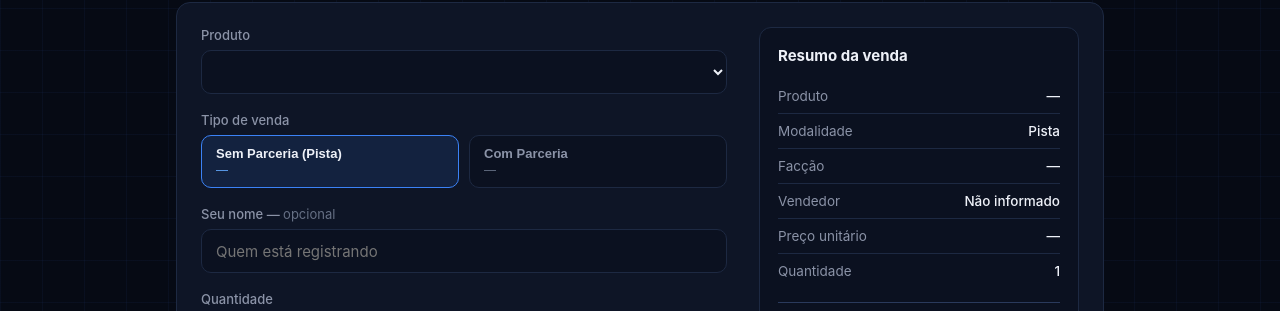
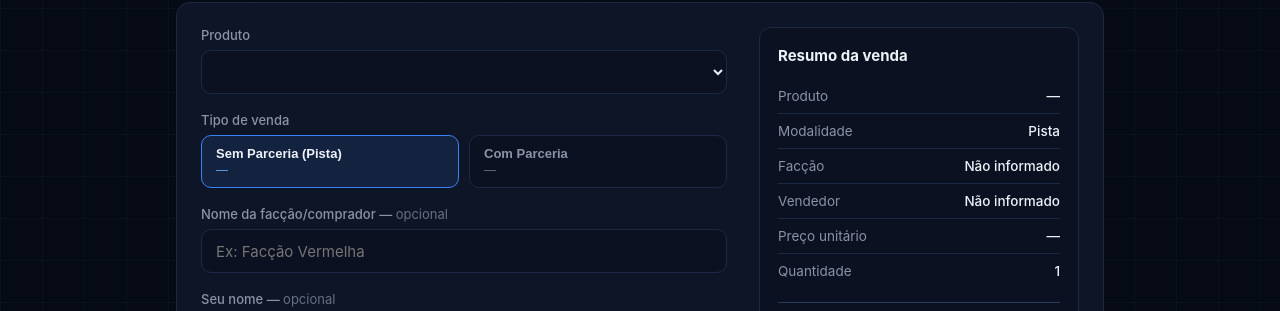
Before and after one commit to henriquelamera/bot_discord_fivem, a website: page src/web/public/index.html in a window 1280 px wide. Shown: the part 118-429 px from the top of the page. Drawn offline with Linux system fonts and the light colour scheme; no server answers.

Commit message:
fix: restaura campo de nome da faccao/comprador em vendas sem parceria
O redesign anterior removeu esse campo por engano - a especificacao
nova nao mencionava ele explicitamente, mas a funcionalidade ja
existia antes e o usuario pediu pra manter. Campo de texto livre
opcional, so aparece quando o tipo de venda e "Sem Parceria (Pista)".

Co-Authored-By: Claude Fable 5 <noreply@anthropic.com>

```diff
--- a/src/web/public/index.html
+++ b/src/web/public/index.html
@@ -499,6 +499,11 @@
         </div>
       </div>
 
+      <div class="campo campo-faccao" id="campoFaccaoPista">
+        <label for="faccaoPistaInput">Nome da facção/comprador — <span class="label-opcional">opcional</span></label>
+        <input id="faccaoPistaInput" name="faccaoPistaInput" type="text" placeholder="Ex: Facção Vermelha" autocomplete="off">
+      </div>
+
       <div class="campo campo-nome">
         <label for="registradoPor">Seu nome — <span class="label-opcional">opcional</span></label>
         <input id="registradoPor" name="registradoPor" type="text" placeholder="Quem está registrando" autocomplete="off">
@@ -578,6 +583,8 @@
   const quantidadeInput = el('quantidade');
   const registradoPorInput = el('registradoPor');
   const campoFaccao = el('campoFaccao');
+  const campoFaccaoPista = el('campoFaccaoPista');
+  const faccaoPistaInput = el('faccaoPistaInput');
   const avisoSemFaccao = el('avisoSemFaccao');
   const seloAviso = el('seloAviso');
   const btnRegistrar = el('btnRegistrar');
@@ -632,9 +639,11 @@
 
     if (tipo === 'parceria') {
       campoFaccao.classList.remove('oculto');
+      campoFaccaoPista.classList.add('oculto');
       avisoSemFaccao.classList.toggle('oculto', !!faccaoSelect.value);
     } else {
       campoFaccao.classList.add('oculto');
+      campoFaccaoPista.classList.remove('oculto');
       faccaoSelect.value = ''; // limpa parceria selecionada ao trocar pra pista
       avisoSemFaccao.classList.add('oculto');
     }
@@ -675,6 +684,7 @@
 
   produtoSelect.addEventListener('change', () => { atualizarPrecosBotoesTipo(); atualizarResumo(); });
   registradoPorInput.addEventListener('input', atualizarResumo);
+  faccaoPistaInput.addEventListener('input', atualizarResumo);
 
   function atualizarResumo() {
     const p = produtoAtual();
@@ -700,7 +710,7 @@
         seloAviso.classList.remove('oculto');
       }
     } else {
-      resFaccao.textContent = '—';
+      resFaccao.textContent = faccaoPistaInput.value.trim() || 'Não informado';
       resFaccao.classList.remove('faccao-nao-identificada');
       seloAviso.classList.add('oculto');
     }
@@ -730,7 +740,7 @@
       tipo: tipoSelecionado,
       quantidade,
       parceriaId: tipoSelecionado === 'parceria' ? (faccaoSelect.value || null) : null,
-      faccaoNome: tipoSelecionado === 'pista' ? '' : undefined,
+      faccaoNome: tipoSelecionado === 'pista' ? faccaoPistaInput.value.trim() : undefined,
       registradoPor: registradoPorInput.value.trim(),
     };
 
```
